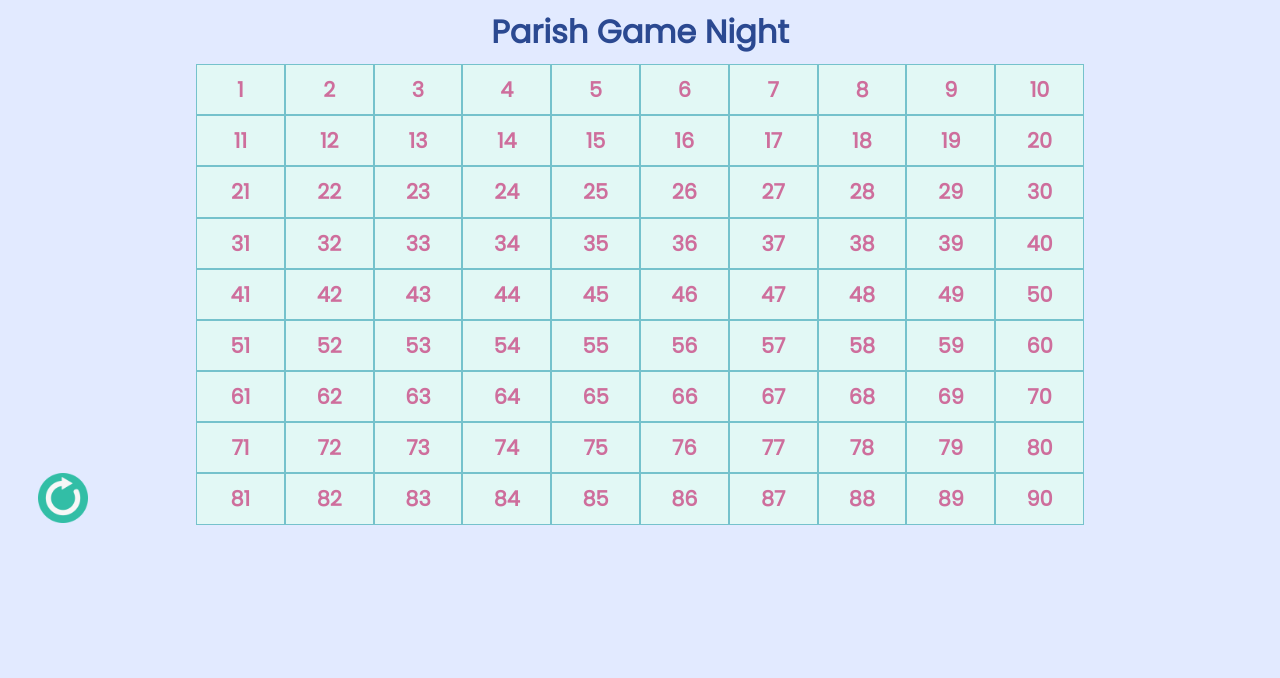
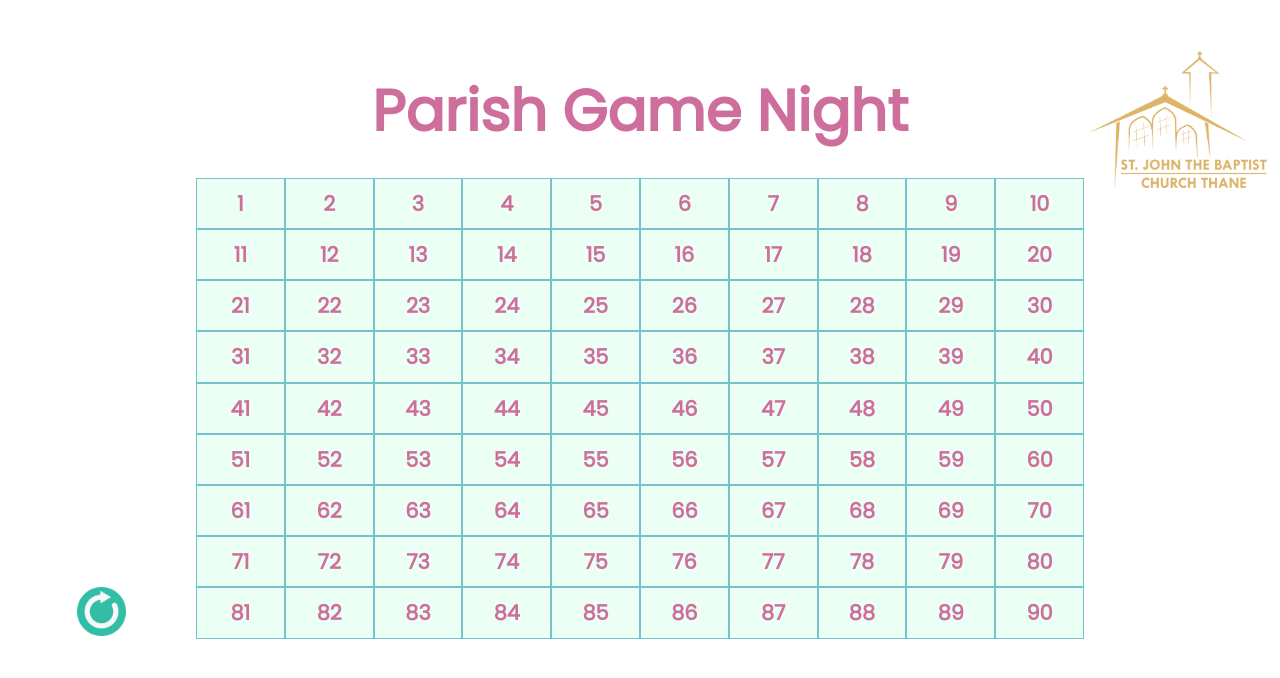
Before and after one commit to CleoPereria/tambola, a plain HTML site: page index.html in a window 1280 px wide. Drawn offline with nearby package versions, Linux system fonts and the light colour scheme.

Commit message:
logo updates

```diff
--- a/index.html
+++ b/index.html
@@ -13,7 +13,8 @@
         }
         body{
             font-family: 'Poppins', sans-serif;
-            background-color: #E2EAFF;
+            background-color: #FFFFFF;
+            /* background-color: #E2EAFF; */
         }
 
         .col{
@@ -52,7 +53,7 @@
 
         .reset{
             margin-top: -4.5rem;
-            margin-left: 3rem;
+            margin-left: 6rem;
             cursor: pointer;
         }
 
@@ -64,12 +65,14 @@
 
 </head>
 <body>
-    <section>
-        <div class="container pt-3 text-center">
-            <h1 class="font-weight-bold">Parish Game Night</h1>
+    <section class="position-relative ">
+        <img src="st john(GOLD).png" alt="" class=" position-absolute pt-3" style="width: 15%; right:0">
+
+        <div class="container mt-5 pt-5  text-center">
+            <h1 class="font-weight-bold" style="font-size: 4.5rem;color: #CE6E9C;">Parish Game Night</h1>
         </div>
     </section>
-    <section>
+    <section class="pt-4">
         <div class="container py-2 ">
             <div class="row mx-auto text-center ">
                <div class="col px-0" ><button class="square btn  stretched-link " value="1"  id="1" onclick="checkNum(event)">1</button></div>
```
Also changed, not shown: sjlogo(red).png (added), st john(GOLD).png (added).
